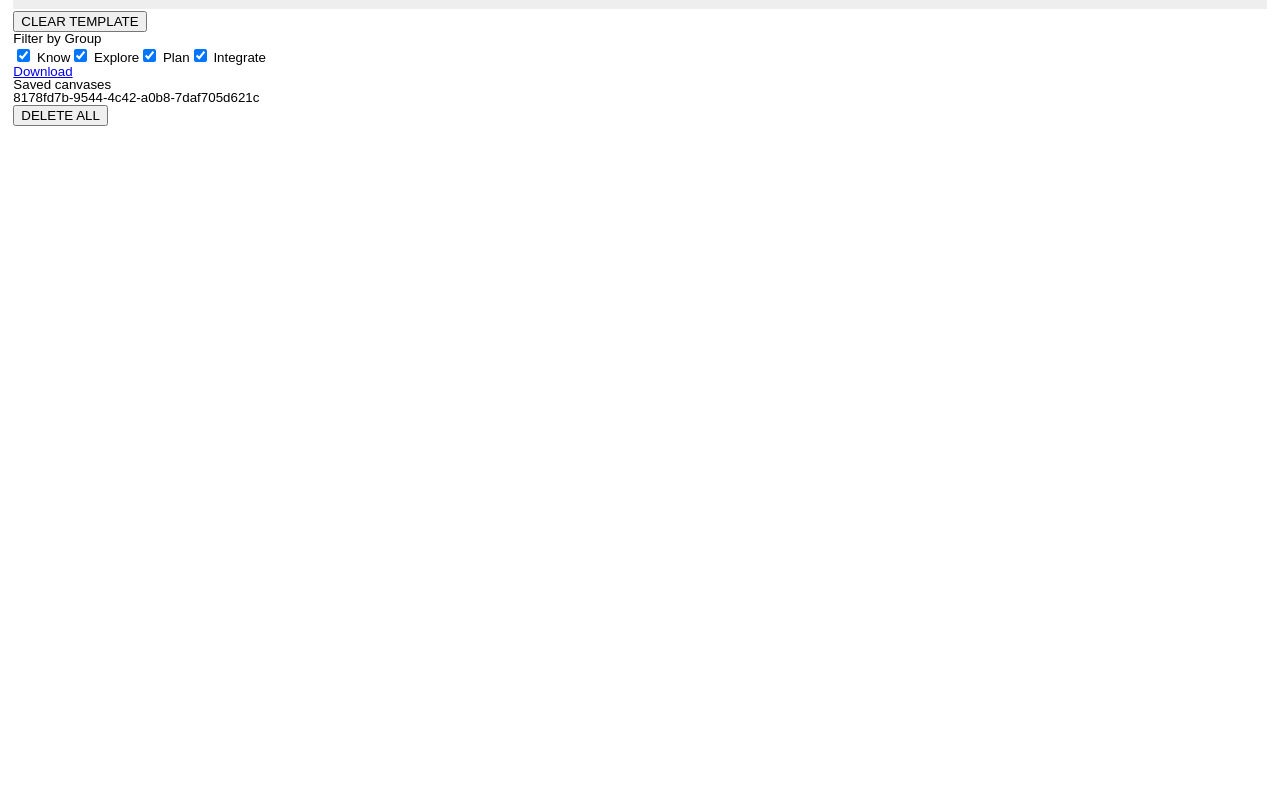
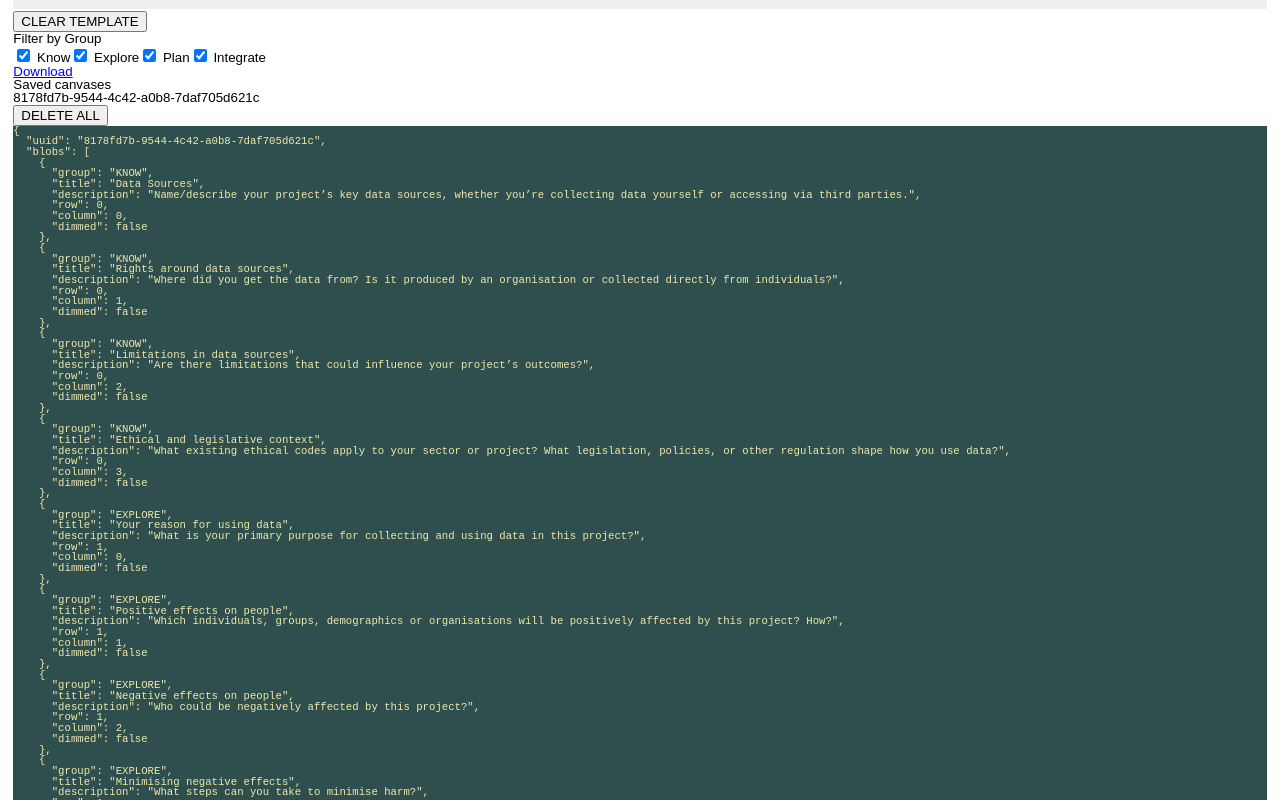
Before and after one commit to theodi/interactive-data-ethics-canvas, a Svelte app: page / in a window 1280 px wide. Shown: the part 840-1640 px from the top of the page. Before the commit the page ends 979 px from the top, so only its background shows below. Built offline with nearby package versions, Linux system fonts and the light colour scheme.

Commit message:
Add ability to render editor by name

```diff
--- a/src/App.svelte
+++ b/src/App.svelte
@@ -1,6 +1,7 @@
 <script lang="ts">
 	import Canvas from './components/Canvas.svelte';
   import ControlPanel from './components/ControlPanel.svelte';
+  import Console from './components/Console.svelte';
 
   import { initLocalizationContext } from './i18n';
   initLocalizationContext();
@@ -11,6 +12,7 @@
     <Canvas />
     <ControlPanel />
   </article>
+  <Console />
 </main>
 
 <style>
--- /dev/null
+++ b/src/components/Console.svelte
@@ -0,0 +1,18 @@
+<script type="ts">
+  import { serialisedCanvas } from '../store';
+</script>
+
+
+<div>
+{ JSON.stringify($serialisedCanvas, null, 2) }
+</div>
+
+<style>
+  div {
+    font-family:'Courier New', Courier, monospace;
+    font-size: 0.8em;
+    color: palegoldenrod;
+    background-color: darkslategray;
+    white-space: pre;
+  }
+</style>
--- a/src/components/Editor.svelte
+++ b/src/components/Editor.svelte
@@ -1,9 +1,14 @@
 <script lang='ts'>
+  import Basic from './editors/Basic.svelte';
+  const editors = {
+    Basic
+  }
   export let content = null;
 </script>
 
 <div>
-  <textarea bind:value={ content }></textarea>
+  <svelte:component this={ editors['Basic'] } bind:content />
+  <!-- <textarea bind:value={ content }></textarea> -->
 </div>
 
 <style>
--- /dev/null
+++ b/src/components/editors/Basic.svelte
@@ -0,0 +1,17 @@
+<script lang='ts'>
+  export let content = null;
+</script>
+
+<div>
+  <textarea bind:value={ content } rows=20></textarea>
+</div>
+
+<style>
+  textarea {
+    width: 100%;
+    font-size: 1em;
+    box-sizing: border-box;
+    border: none;
+    rows: 20;
+  }
+</style>
```
